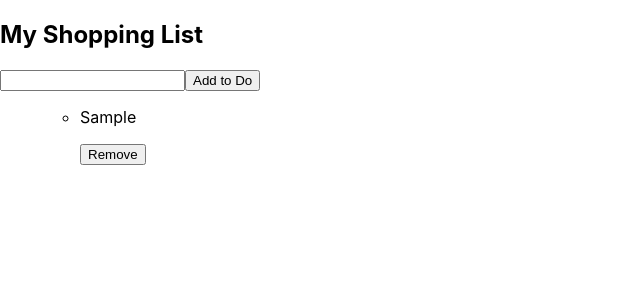
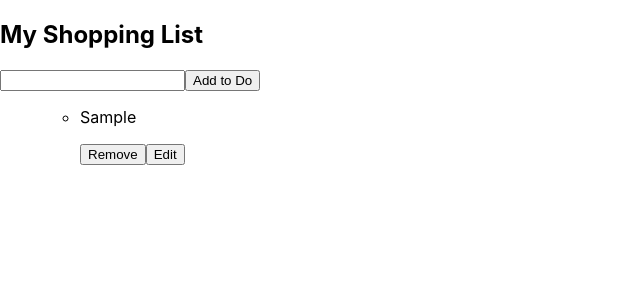
Before and after one commit to alisha0815/myshopping-list-app, a React (Create React App) app in the folder client/: page / in a window 1280 px wide. Both pictures are taken after typing "Sample" into the empty fields and a click on the button "Add to Do". Shown: the top 300 px of the page, without its empty margins (0-640 px from the left). Built offline with nearby package versions, Linux system fonts and the light colour scheme.

Commit message:
edit handler done

```diff
--- a/client/src/app.jsx
+++ b/client/src/app.jsx
@@ -1,10 +1,12 @@
-import { useEffect, useState } from 'react';
+import React, { useRef, useState } from 'react';
 import './App.css';
 import List from './components/list';
 
-function App() {
+const App = () => {
+  const inputRef = useRef();
   const [toDo, setToDo] = useState('');
   const [toDos, setToDos] = useState([]);
+  const [isEditing, setIsEditing] = useState(false);
 
   const inputHandler = (e) => {
     const newToDo = e.target.value;
@@ -13,32 +15,62 @@ function App() {
 
   const addHandler = (e) => {
     e.preventDefault();
-    setToDos([{ text: toDo, id: Math.random() * 1000 }, ...toDos]);
-    console.log(toDos);
+    if (toDo === '') {
+      return;
+    }
+    const input = inputRef.current.value;
+    setToDos([{ text: input, id: Math.random() * 1000 }, ...toDos]);
+    console.log(inputRef.current.value);
     setToDo('');
   };
 
-  useEffect(() => {
-    if (toDos) {
-      setToDos(toDos);
-    }
-  }, [toDos]);
   const removeHandler = (id) => {
     setToDos(toDos.filter((item) => item.id !== id));
+  };
+
+  const editHandler = (id, newInputText) => {
+    const editedToDo = toDos.map((toDo) => {
+      if (toDo.id === id) {
+        return { ...toDo, text: newInputText };
+      }
+      return toDo;
+    });
+    setToDos(editedToDo, ...toDos);
+    console.log(editedToDo);
   };
 
   return (
     <>
       <h2>My Shopping List</h2>
       <form>
-        <input value={toDo} onChange={inputHandler} type="text" />
+        <input
+          ref={inputRef}
+          value={toDo}
+          onChange={inputHandler}
+          type="text"
+        />
         <button onClick={addHandler}>Add to Do</button>
       </form>
       <div>
-        <List toDos={toDos} removeHandler={removeHandler} />
+        <List
+          toDos={toDos}
+          removeHandler={removeHandler}
+          editHandler={editHandler}
+          // isEditing={isEditing}
+          // setIsEditing={setIsEditing}
+        />
+        <div>
+          {isEditing ? (
+            <form>
+              <input type="text" defaultValue={toDo} />
+            </form>
+          ) : (
+            <h1 onDoubleClick={() => setIsEditing(true)}>{toDo}</h1>
+          )}
+        </div>
       </div>
     </>
   );
-}
+};
 
 export default App;
--- a/client/src/components/list-item.jsx
+++ b/client/src/components/list-item.jsx
@@ -1,12 +1,21 @@
 import React from 'react';
 
-const ListItem = ({ id, toDo, removeHandler }) => {
+const ListItem = ({
+  id,
+  toDo,
+  removeHandler,
+  editHandler,
+  isEditing,
+  setIsEditing,
+}) => {
   return (
     <ul key={id}>
       <li>
         <p>{toDo}</p>
       </li>
       <button onClick={() => removeHandler(id)}>Remove</button>
+      {/* create new input field */}
+      <button onClick={() => editHandler(id)}>Edit</button>
     </ul>
   );
 };
--- a/client/src/components/list.jsx
+++ b/client/src/components/list.jsx
@@ -1,7 +1,13 @@
 import React from 'react';
 import ListItem from './list-item';
 
-const List = ({ toDos, removeHandler }) => {
+const List = ({
+  toDos,
+  removeHandler,
+  editHandler,
+  isEditing,
+  setIsEditing,
+}) => {
   return (
     <ul>
       {toDos.map((toDo) => (
@@ -10,6 +16,9 @@ const List = ({ toDos, removeHandler }) => {
           id={toDo.id}
           toDo={toDo.text}
           removeHandler={removeHandler}
+          editHandler={editHandler}
+          // isEditing={isEditing}
+          // setIsEditing={setIsEditing}
         />
       ))}
     </ul>
```
